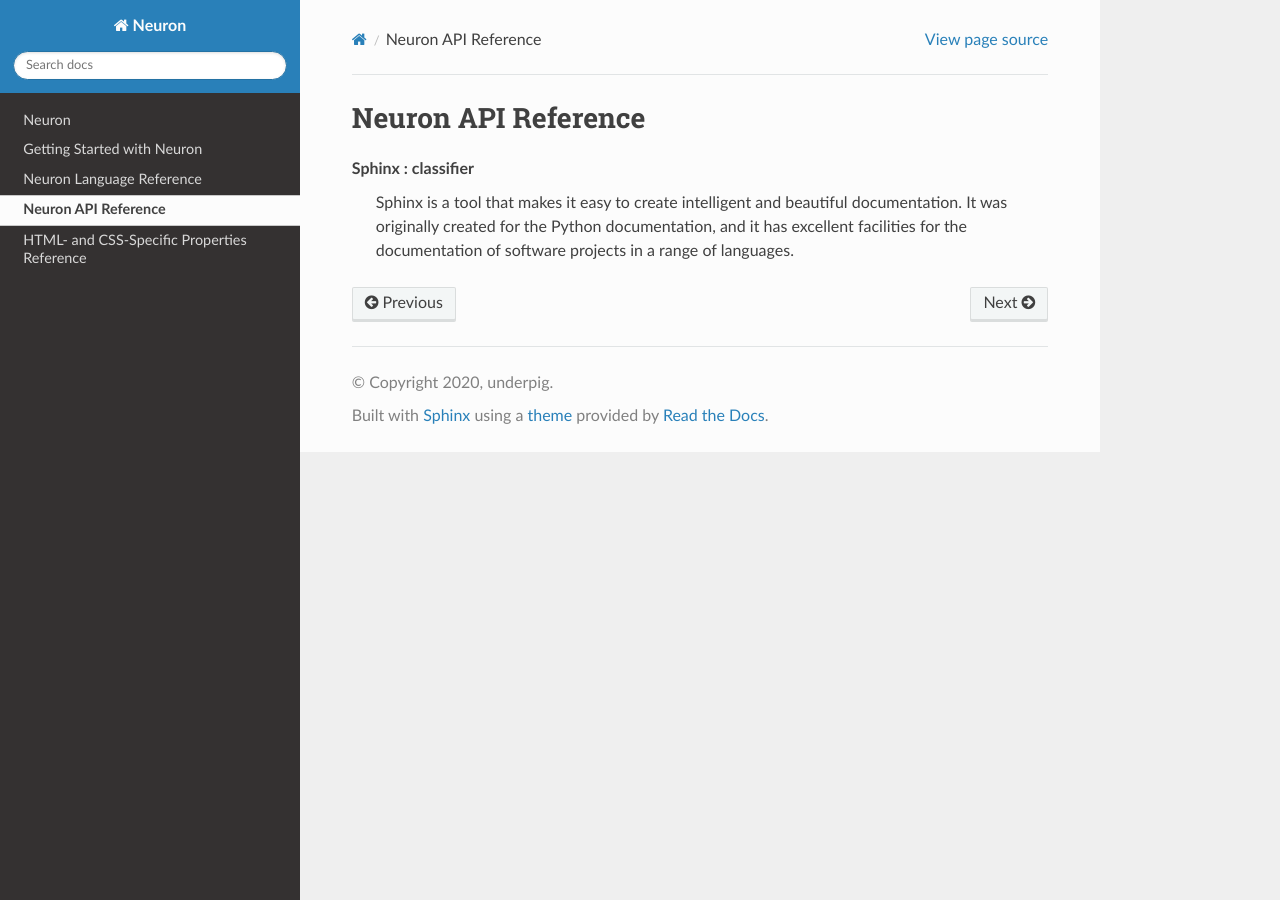
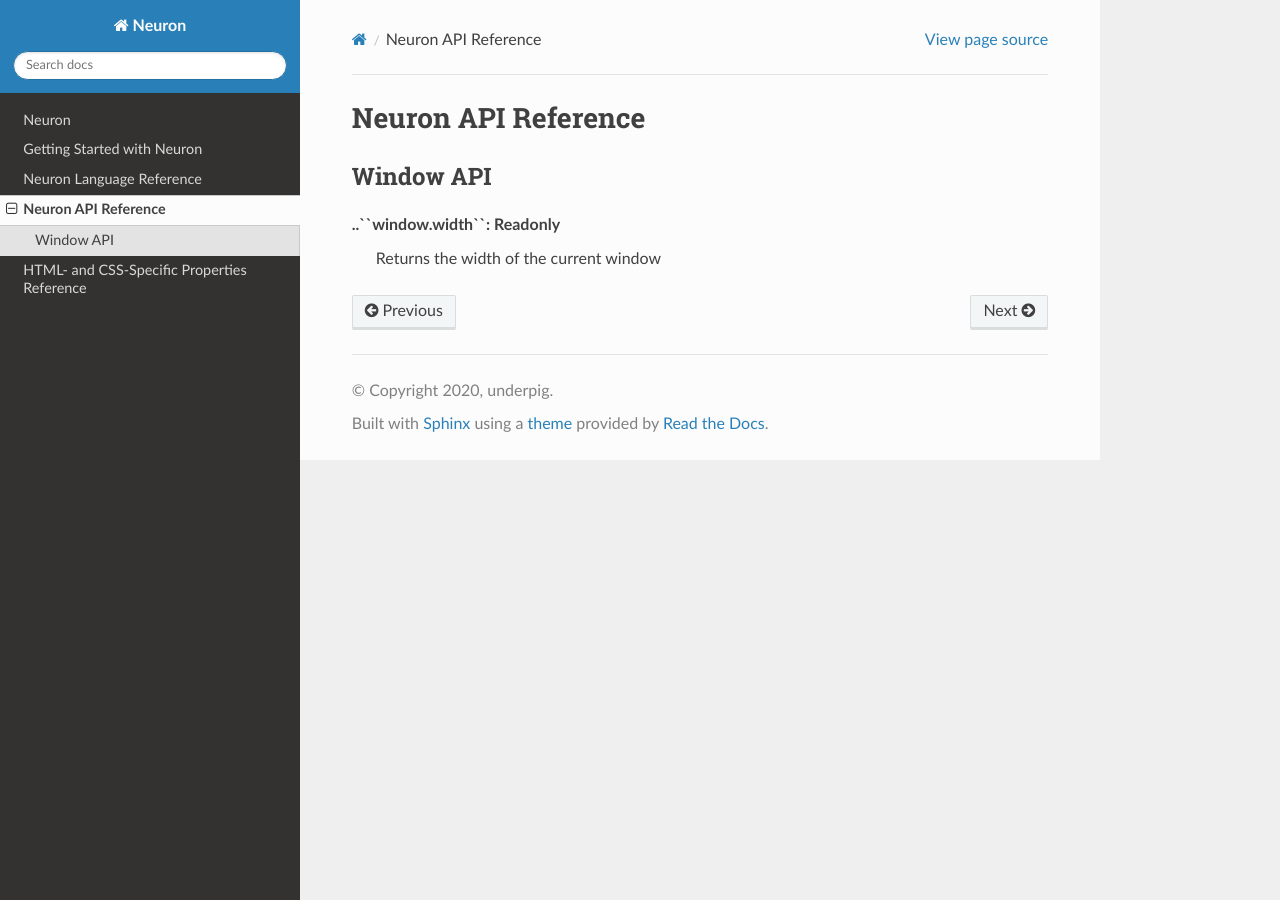
Before and after one commit to underpig1/neuron-lang, a Sphinx documentation site: the page built from docs/source/api.rst, in a window 1280 px wide. Built offline with Sphinx 7.4.7 and the Read the Docs theme 2.0.0, drawn with Linux system fonts in a browser that asks for light colours.

Commit message:
Update api.rst

```diff
--- a/docs/source/api.rst
+++ b/docs/source/api.rst
@@ -1,6 +1,7 @@
 Neuron API Reference
 ====================
 
-Sphinx : classifier
-    Sphinx is a tool that makes it easy to create intelligent and beautiful documentation. It was originally created for the Python documentation, and it has excellent facilities
-    for the documentation of software projects in a range of languages.
+Window API
+^^^^^^^^^^
+..``window.width``: Readonly
+    Returns the width of the current window
```
